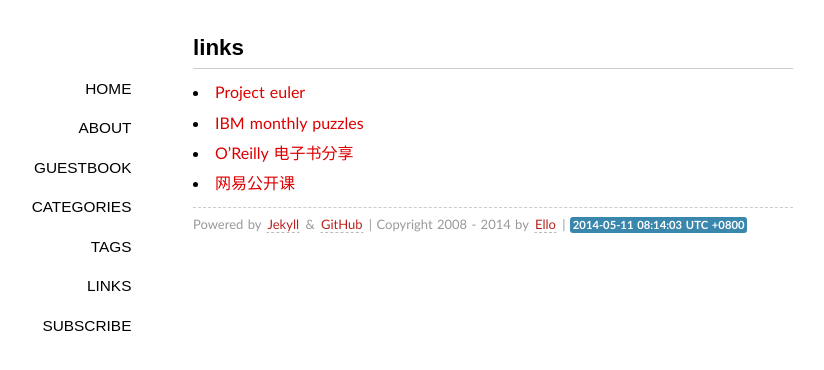
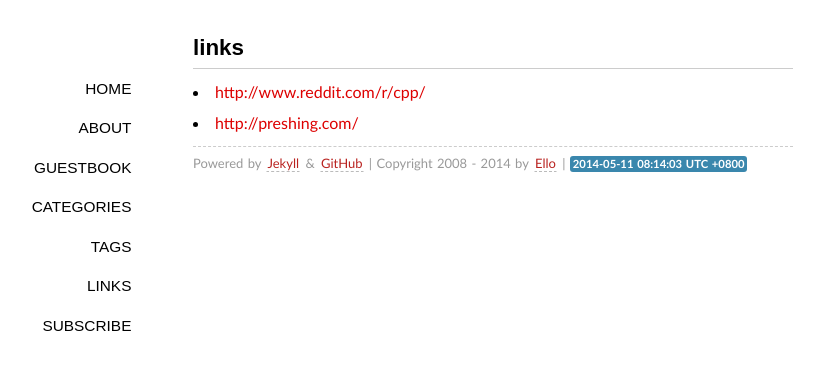
Before and after one commit to cortexiphan/cortexiphan.github.com, a Jekyll site: the page built from links/index.md, in a window 1280 px wide. Shown: the top 370 px of the page, without its empty margins (147-971 px from the left). Built offline with Jekyll 4.4.1, drawn with Linux system fonts in a browser that asks for light colours; some web fonts are replaced; Markdown is read by kramdown in place of the engine named in the settings; comment, search, counter and statistics services are not loaded.

Commit message:
Update infomation in about and link

```diff
--- a/links/index.md
+++ b/links/index.md
@@ -4,7 +4,5 @@ layout: page
 comments: yes
 ---
 
-- [Project euler](http://projecteuler.net/)
-- [IBM monthly puzzles](http://domino.research.ibm.com/Comm/wwwr_ponder.nsf/pages/index.html)
-- [O'Reilly 电子书分享](http://www.verycd.com/i/4398009/)
-- [网易公开课](http://open.163.com/)
+- [http://www.reddit.com/r/cpp/](http://www.reddit.com/r/cpp/)
+- [http://preshing.com/](http://preshing.com/)
```
Also changed, not shown: about/index.md (+4 -1 lines).
